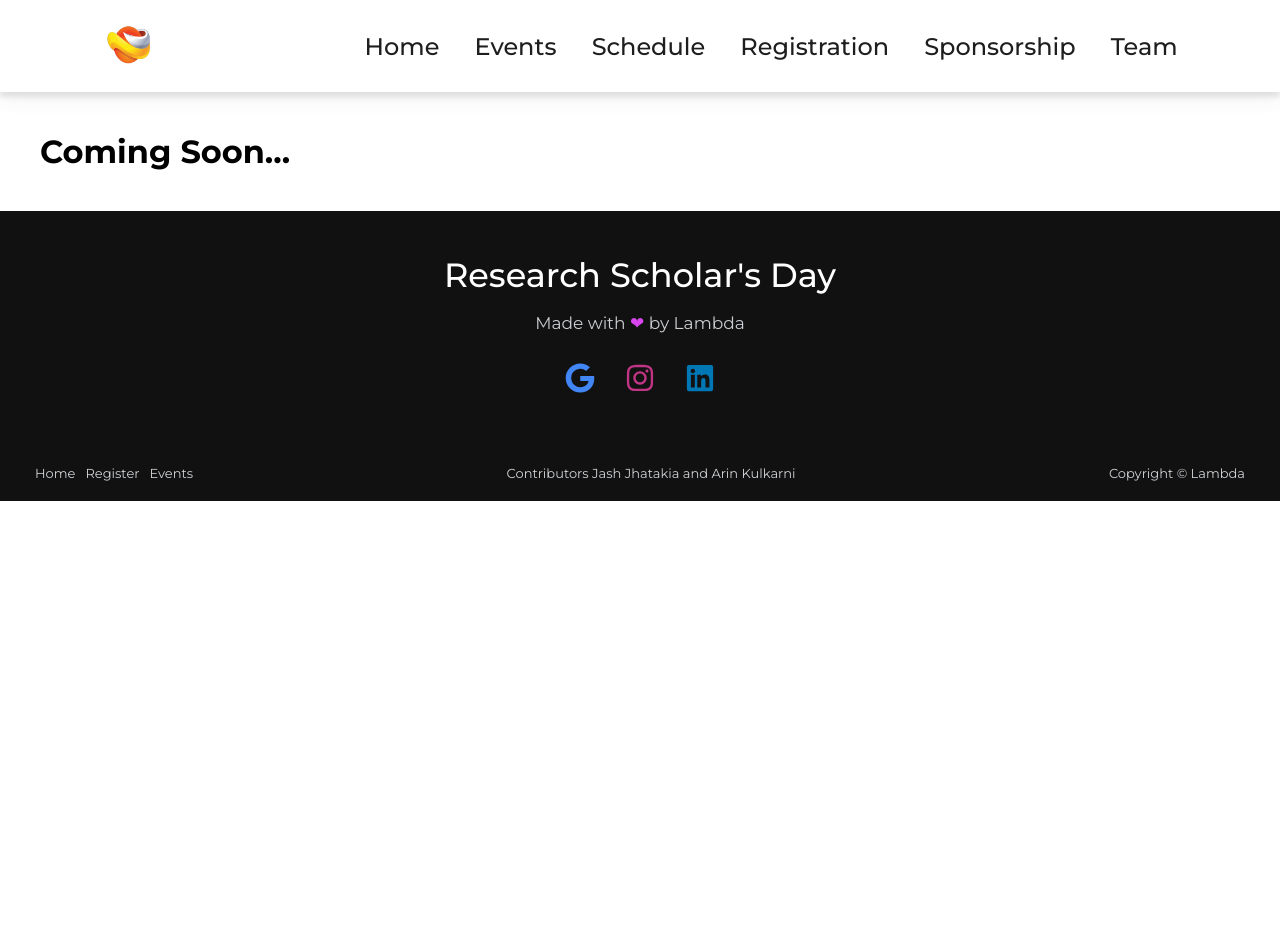
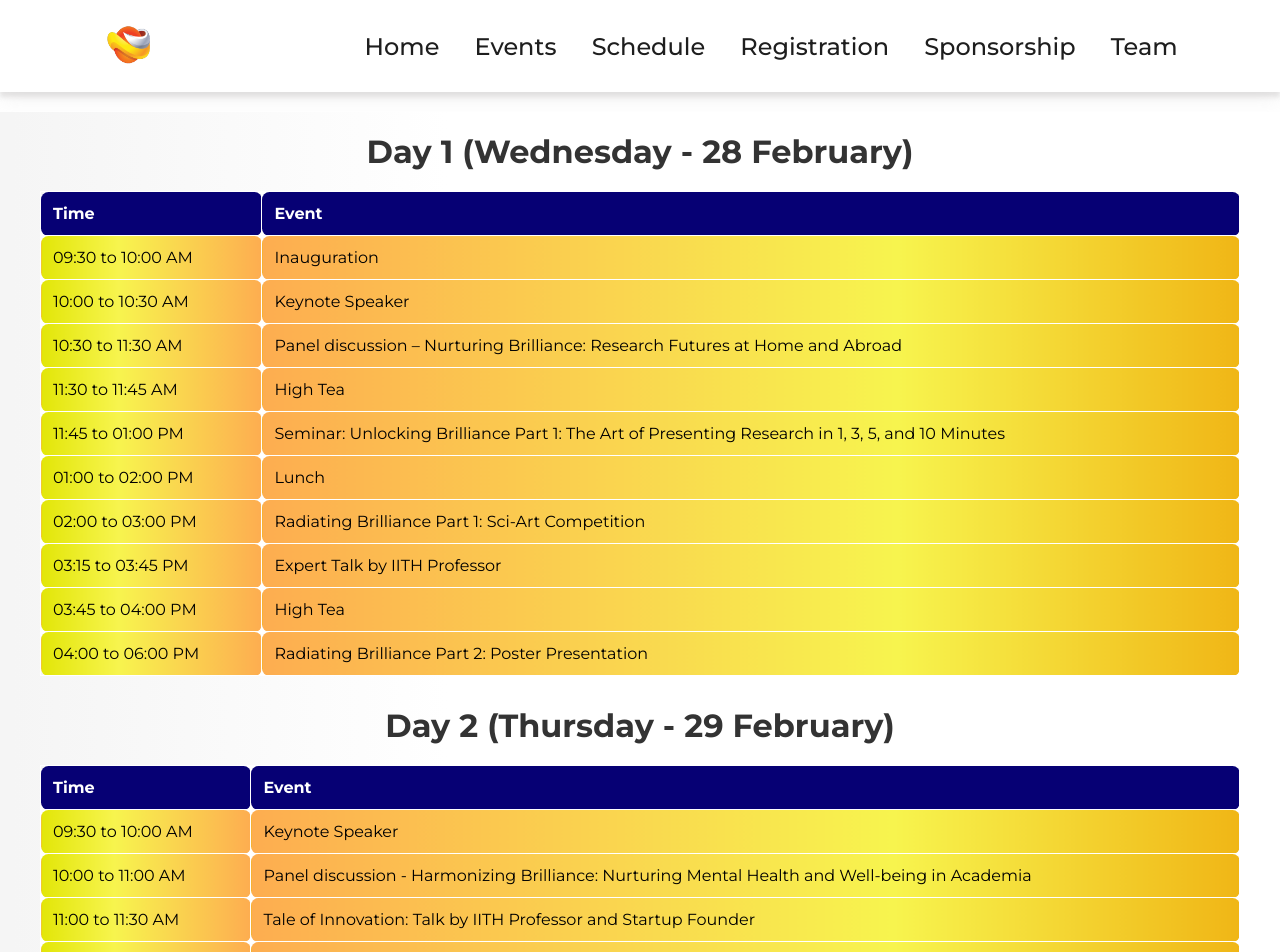
Before and after one commit to jash-j3/Research-Day-Website, a React (Create React App) app: page /Research-Day-Website/Schedule in a window 1280 px wide. Shown: the top 952 px of the page. Before the commit the page ends 800 px from the top, so only its background shows below. Built offline with nearby package versions, Linux system fonts and the light colour scheme; a web font is replaced by a local one.

Commit message:
schedule updated

```diff
--- a/package.json
+++ b/package.json
@@ -8,6 +8,7 @@
     "@testing-library/react": "^13.4.0",
     "@testing-library/user-event": "^13.5.0",
     "gh-pages": "^6.1.1",
+    "graphql-request": "^6.1.0",
     "react": "^18.2.0",
     "react-carousel-minimal": "^1.4.1",
     "react-dom": "^18.2.0",
@@ -15,6 +16,7 @@
     "react-icons": "^5.0.1",
     "react-router-dom": "^6.21.1",
     "react-scripts": "5.0.1",
+    "react-table": "^7.8.0",
     "web-vitals": "^2.1.4"
   },
   "scripts": {
--- a/src/About.css
+++ b/src/About.css
@@ -32,7 +32,7 @@
   max-width: 800px;
   text-align: left;
   background-color: rgb(0, 0, 0, 0.6);
-  transition: transform 0.3s ease; /* Add a smooth transition effect */
+  transition: transform 0.3s ease;
 }
 
 .message:hover {
--- a/src/Schedule.css
+++ b/src/Schedule.css
@@ -3,8 +3,81 @@
 @import url('https://fonts.googleapis.com/css2?family=Style+Script&display=swap');
 
 
+
+
+.maindiv{
+    background-image: linear-gradient(90deg, #f5f5f5 1%, #ffffff 35%, #ffffff 100%);
+}
 .sched{
     margin: 20px;
     padding: 20px;
     font-family: Montserrat;
+    text-align: center;
+    margin: 20px;
+
 }
+
+
+
+
+  h1 {
+    color: #333;
+  }
+
+  .App {
+    margin-top: 20px;
+  }
+
+  table {
+    width: 100%;
+    border-collapse: collapse;
+    margin-top: 20px;
+    border-radius: 10px;
+    background-color: rgb(255, 255, 255);
+
+    align-items: center;
+  }
+
+  th{
+    color: rgb(255, 255, 255);
+  }
+
+  th, td {
+    padding: 12px;
+    border: 1px solid #ffffff;
+    text-align: left;
+    border-radius: 7.5px;
+    align-items: center;
+
+  }
+
+  th {
+    background-color: rgb(31, 31, 116);
+    background-image: linear-gradient(90deg, #060074 0%, #060074 35%, #060074 100%);
+  }
+
+
+  @media (max-width: 600px) {
+    th, td {
+      font-size: 14px;
+    }
+  }
+
+
+  .kh{
+    margin-top: 30px;
+  }
+
+  td:nth-child(even){
+    background-color: rgb(230, 197, 109);
+    background-image: linear-gradient(-90deg, #f0b616 0%, #f7f44e 35%, #fdad50 100%);
+  }
+
+  td:nth-child(odd){
+    background-color: rgb(248, 231, 177);
+    background-image: linear-gradient(90deg, #e2e608 0%, #f7f44e 35%, #fdad50 100%);
+  }
+
+  th:nth-child(even){
+    background-image: linear-gradient(90deg, #060074 0%, #060074 35%, #060074 100%);
+  }
--- a/src/Schedule.jsx
+++ b/src/Schedule.jsx
@@ -1,18 +1,183 @@
 import React from 'react'
 import "./Schedule.css";
 import Footer from './Footer';
+import { useTable } from 'react-table';
+
+
+const data1 = [
+  {
+    time: "09:30 to 10:00 AM",
+    topic: "Inauguration"
+  },
+
+  {
+    time: "10:00 to 10:30 AM",
+    topic: "Keynote Speaker"
+  },
+
+  {
+    time: "10:30 to 11:30 AM",
+    topic: "Panel discussion – Nurturing Brilliance: Research Futures at Home and Abroad"
+  },
+
+  {
+    time: "11:30 to 11:45 AM",
+    topic: "High Tea"
+  },
+
+  {
+    time: "11:45 to 01:00 PM",
+    topic: "Seminar: Unlocking Brilliance Part 1: The Art of Presenting Research in 1, 3, 5, and 10 Minutes"
+  },
+
+  {
+    time: "01:00 to 02:00 PM",
+    topic: "Lunch"
+  },
+
+
+  {
+    time: "02:00 to 03:00 PM",
+    topic: "Radiating Brilliance Part 1: Sci-Art Competition"
+  },
+
+  {
+    time: "03:15 to 03:45 PM",
+    topic: "Expert Talk by IITH Professor"
+  },
+
+  {
+    time: "03:45 to 04:00 PM",
+    topic: "High Tea"
+  },
+
+  {
+    time: "04:00 to 06:00 PM",
+    topic: "Radiating Brilliance Part 2: Poster Presentation"
+  }
+]
+
+const data2 = [
+  {
+    time: "09:30 to 10:00 AM",
+    topic: "Keynote Speaker"
+  },
+
+  {
+    time: "10:00 to 11:00 AM",
+    topic: "Panel discussion - Harmonizing Brilliance: Nurturing Mental Health and Well-being in Academia"
+  },
+
+  {
+    time: "11:00 to 11:30 AM",
+    topic: "Tale of Innovation: Talk by IITH Professor and Startup Founder"
+  },
+
+  {
+    time: "11:30 to 11:45 AM",
+    topic: "High Tea"
+  },
+
+  {
+    time: "11:45 to 01:00 PM",
+    topic: "Radiating Brilliance Part 3: Three-Minute Talk on Thesis/Research to General Audience"
+  },
+
+  {
+    time: "01:00 to 02:00 PM",
+    topic: "Lunch"
+  },
+
+  {
+    time: "02:00 to 03:15 PM",
+    topic: "Seminar: Unlocking Brilliance Part 2: Mastering the Art of Scientific Writing with AI Elegance"
+  },
+
+  {
+    time: "03:30 to 04:00 PM",
+    topic: "Journey of Entrepreneurship – A Talk by IIT Hyderabad alumnus"
+  },
+
+  {
+    time: "04:00 to 04:15 PM",
+    topic: "High Tea"
+  },
+
+  {
+    time: "04:15 to 04:45 PM",
+    topic: "Expert talk by IITH Professor"
+  },
+
+  {
+    time: "04:45 to 05:00 PM",
+    topic: "Elevate your Brand (Sponsors Talk)"
+  },
+
+  {
+    time: "05:00 to 05:30 PM",
+    topic: "Valedictory function & prize distribution"
+  }
+]
 
 
 
 function Schedule() {
   return (
     <div>
+    <div className="maindiv">
       <div className="sched">
         <h1>
-            Coming Soon...
+            Day 1 (Wednesday - 28 February)
         </h1>
+        <div className="App">
+            <table className="tble">
+                <tr>
+                    <th>Time</th>
+                    <th>Event</th>
+
+                </tr>
+                {data1.map((val, key) => {
+                    return (
+                        <tr key={key}>
+                            <td>{val.time}</td>
+                            <td>{val.topic}</td>
+
+                        </tr>
+                    )
+                })}
+            </table>
+
         </div>
 
+        <h1 className="kh">
+        Day 2 (Thursday - 29 February)
+        </h1>
+        <div>
+          <table className="tble">
+          <tr>
+                    <th>Time</th>
+                    <th>Event</th>
+
+                </tr>
+                {data2.map((val, key) => {
+                    return (
+                        <tr key={key}>
+                            <td>{val.time}</td>
+                            <td>{val.topic}</td>
+
+                        </tr>
+                    )
+                })}
+
+          </table>
+        </div>
+
+
+
+
+
+        </div>
+        </div>
       <Footer />
     </div>
   )
--- a/src/Sponsorship.jsx
+++ b/src/Sponsorship.jsx
@@ -58,7 +58,7 @@ function Sponsorship() {
 
   return (
 
-    <div>
+    <div className="maindiv">
     <div className="sponsorship-container">
       <h2>Sponsorship Details</h2>
 
```
Also changed, not shown: 1 other file (tests, documents, lock files or other folders).
